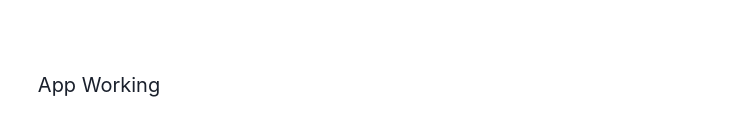
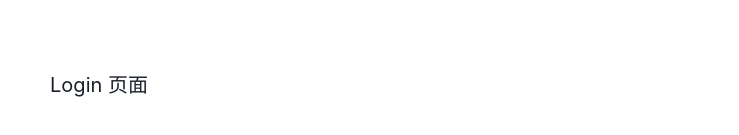
Before and after one commit to xiaozhi93/react-chakra-jianshu-demo, a React (Create React App) app: page / in a window 1280 px wide. Shown: the part 335-470 px from the top of the page, without its empty margins (541-1280 px from the left). Built offline with nearby package versions, Linux system fonts and the light colour scheme.

Commit message:
feat: login page

```diff
--- a/src/App.js
+++ b/src/App.js
@@ -2,12 +2,12 @@ import React from 'react';
 import {
   ChakraProvider,
   Box,
-  Text,
   VStack,
   Grid,
   theme,
 } from '@chakra-ui/react';
 import { ColorModeSwitcher } from './ColorModeSwitcher';
+import Login from './views/login'
 
 function App() {
   return (
@@ -16,9 +16,7 @@ function App() {
         <Grid minH="100vh" p={3}>
           <ColorModeSwitcher justifySelf="flex-end" />
           <VStack spacing={8}>
-            <Text>
-              App Working
-            </Text>
+            <Login />
           </VStack>
         </Grid>
       </Box>
--- /dev/null
+++ b/src/views/login/index.js
@@ -0,0 +1,8 @@
+import React from 'react'
+import { Box, Text } from '@chakra-ui/react'
+
+export default function Login() {
+  return <Box>
+    <Text>Login 页面</Text>
+  </Box>
+}
```
Also changed, not shown: 1 other file (tests, documents, lock files or other folders).
